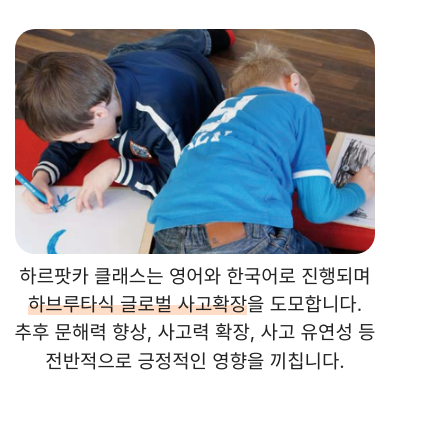
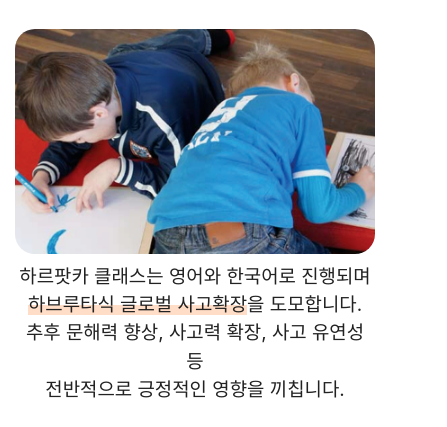
Before and after one commit to chaelsea000/lacals.github.io, a website: page theme.pug in a window 390 px wide. Shown: the part 592-1019 px from the top of the page, 447 px wide, since content can reach past the window. Drawn offline with nearby package versions, Linux system fonts and the light colour scheme; files that its build step writes are made by us from their sources; files whose address does not match are found by name; a web font is replaced by a local one.

Commit message:
Update theme.pug

```diff
--- a/theme.pug
+++ b/theme.pug
@@ -70,8 +70,11 @@ block div
             .lineNumber span {font-size: 3.8rem; font-weight: 800;}
             .lineNumber span:before {display:none;}
             .lessonThemeTitle{justify-content: center!important;}
-            .lessonThemeContent {gap: 1rem; text-align: center!important;}
+            .lessonThemeContent {gap: 1rem; text-align: center!important; word-break: break-all;}
             .lessonThemeContent p {margin-top:0; font-size: 2.1rem;}
             .lessonThemeContent:nth-child(n+1) {flex-direction: column;}
             .lessonThemeContent img {width:100%;}
         }
+        @media (max-width: 470px) {
+            .lessonThemeContent p {white-space:normal; word-break: keep-all;}
+        }
```
